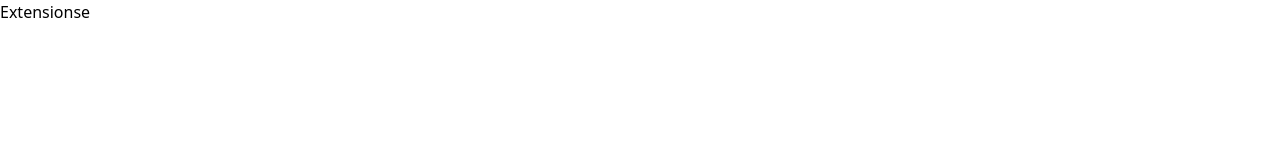
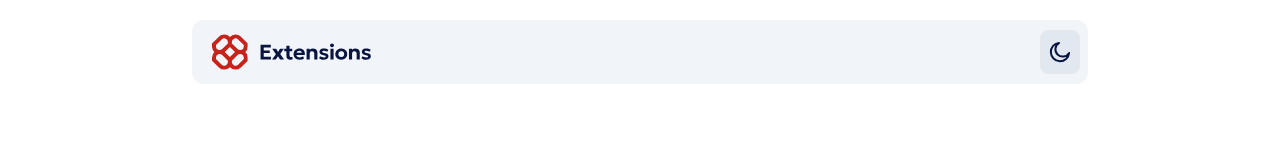
Before and after one commit to evbomwan/browser-extension-manager-ui-tailwind, a website built with Vite: page index.html in a window 1280 px wide. Built offline with nearby package versions, Linux system fonts and the light colour scheme.

Commit message:
logo is fixed

```diff
--- a/index.html
+++ b/index.html
@@ -7,10 +7,18 @@
     <title>Browser Extension Manager</title>
   </head>
   <body class="h-screen">
-    <div class="flex">
-      <div> <span></span>Extensions</div>
-      <div>e</div>
+    <div class="flex justify-between items-center my-5 bg-slate-100 rounded-xl h-16 w-80 mx-auto md:w-full md:max-w-2xl lg:w-full lg:max-w-4xl">
+      <div class="flex items-center h-full pl-5"><img src="./images/logo.svg" alt="" class="w-40"></div>
+      <div class="border bg-slate-200 flex w-10 h-11 px-2 rounded-lg mr-2"><img src="./images/icon-moon.svg" alt=""></div>
     </div>
+    <!-- <div class="w-80">
+      <div class="text-center"><h1>Extensions List</h1></div>
+      <div class="flex justify-around">
+        <button>All</button>
+        <button>Active</button>
+        <button>Inactive</button>
+      </div>
+    </div> -->
     <script type="module" src="/src/main.js"></script>
   </body>
 </html>
```
Also changed, not shown: images/icon-moon.svg (added), images/icon-sun.svg (added), images/logo.svg (added).
